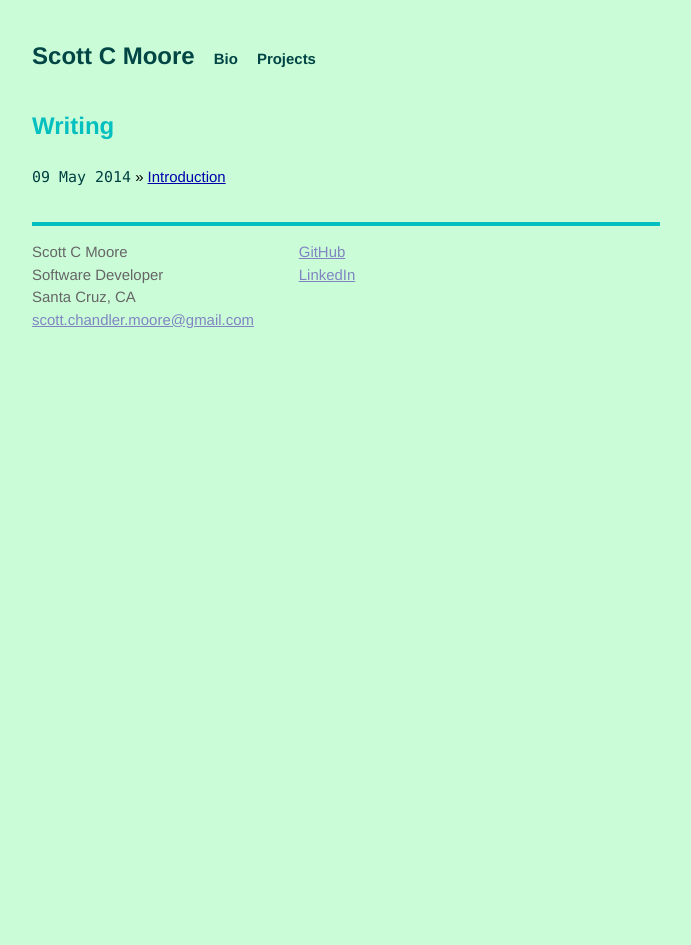
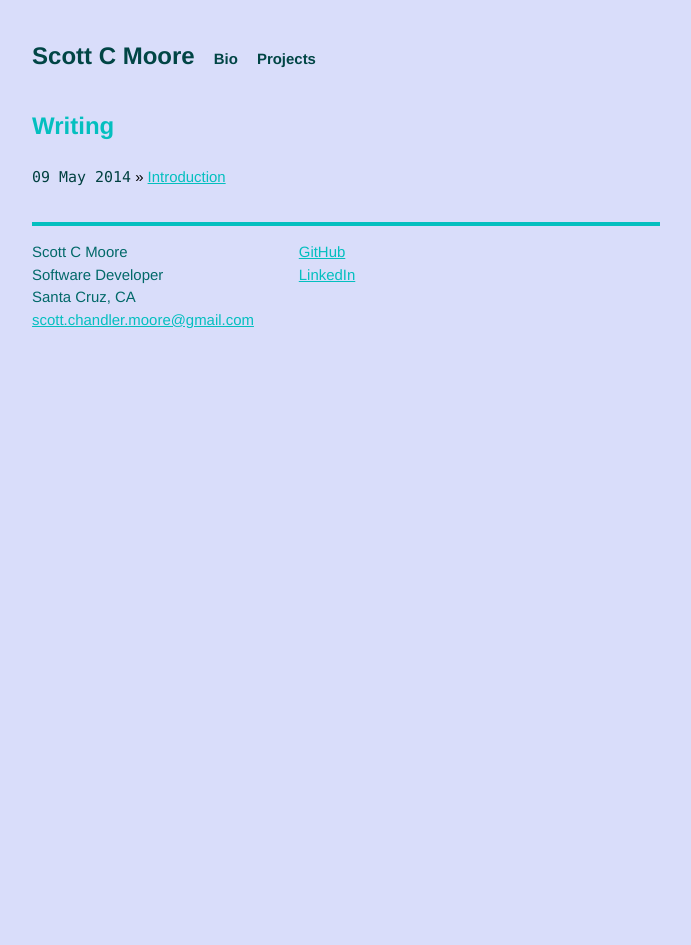
Before and after one commit to scottcmoore/scottcmoore.github.io, a Jekyll site: the page built from index.html, in a window 1280 px wide. Shown: the whole page, without its empty margins (294-985 px from the left). Built offline with Jekyll 4.4.1, drawn with Linux system fonts in a browser that asks for light colours; Markdown is read by kramdown in place of the engine named in the settings.

Commit message:
Change colors.

```diff
--- a/css/main.css
+++ b/css/main.css
@@ -11,6 +11,7 @@
 #F7E967
 #A9CF54
 #588F27
+#D9DDFA // light blue background
 */
 
 /* Global Reset */
@@ -22,7 +23,7 @@
 html, body { height: 100%; }
 
 body {
-  background-color: #CAFCD8;
+  background-color: #D9DDFA;
   font: 16px Helvetica, Arial, sans-serif;
   font-size: small;
   text-align: center;
@@ -34,9 +35,9 @@ h1, h2, h3, h4, h5, h6 {
 h1 { margin-bottom: 1em; }
 p { margin: 1em 0; }
 
-a         { color: #00a; }
-a:hover   { color: #000; }
-a:visited { color: #a0a; }
+a         { color: #04BFBF; }
+a:hover   { color: #026969; }
+a:visited { color: #588F27; }
 
 /*****************************************************************************/
 /*
@@ -105,12 +106,12 @@ h1 {
 }
 
 .meta {
-  color: #aaa;
+  color: #026969;
 }
 
 .footer {
   font-size: 100%;
-  color: #666;
+  color: #026969;
   border-top: 4px solid #04BFBF;
   margin-top: 2em;
   overflow: hidden;
@@ -121,9 +122,9 @@ h1 {
   margin-right: 3em;
 }
 
-.footer .contact a {
-  color: #8085C1;
-}
+.footer .contact a         { color: #04BFBF; }
+.footer .contact a:hover   { color: #026969; }
+.footer .contact a:visited { color: #588F27; }
 
 .footer .rss {
   margin-top: 1.1em;
```
